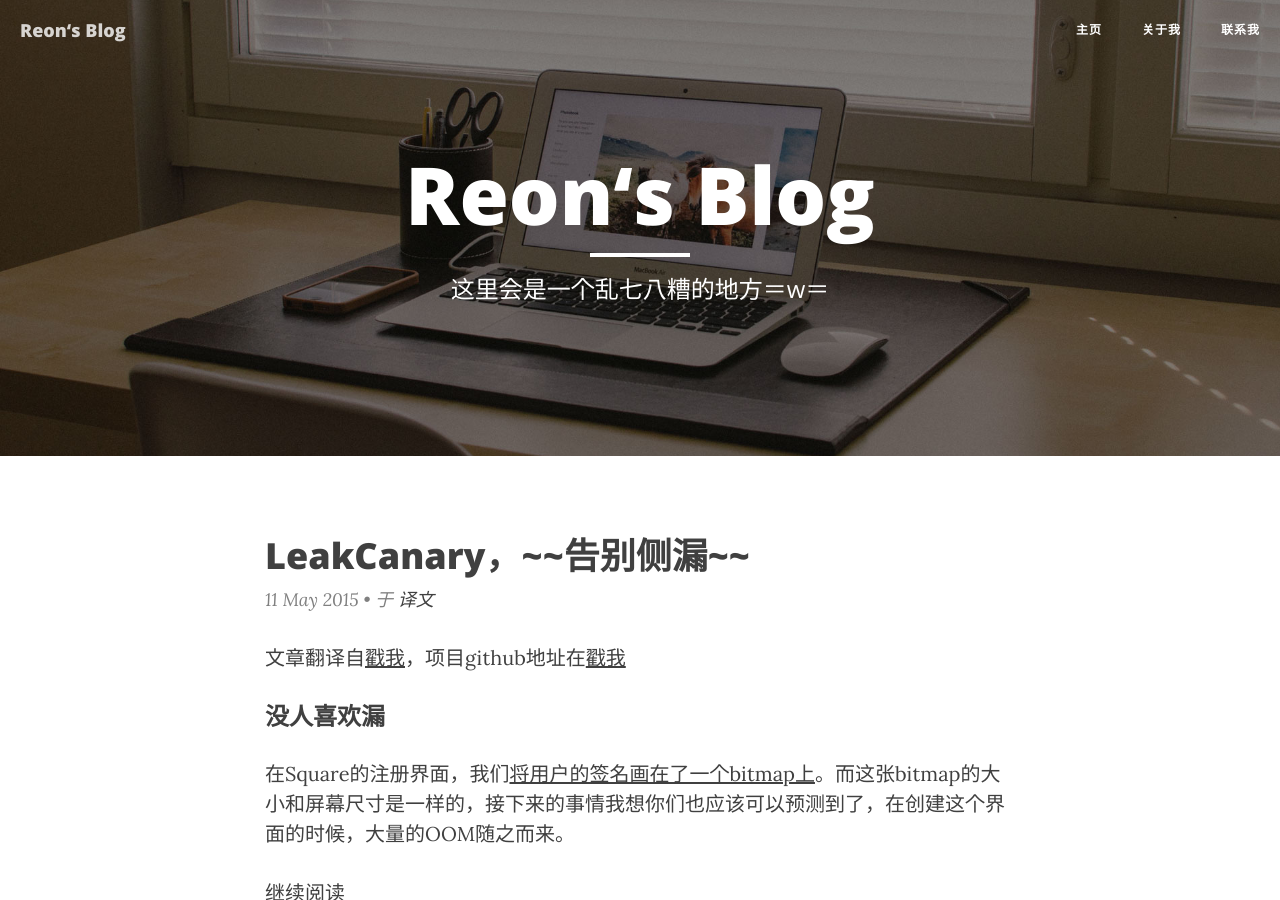
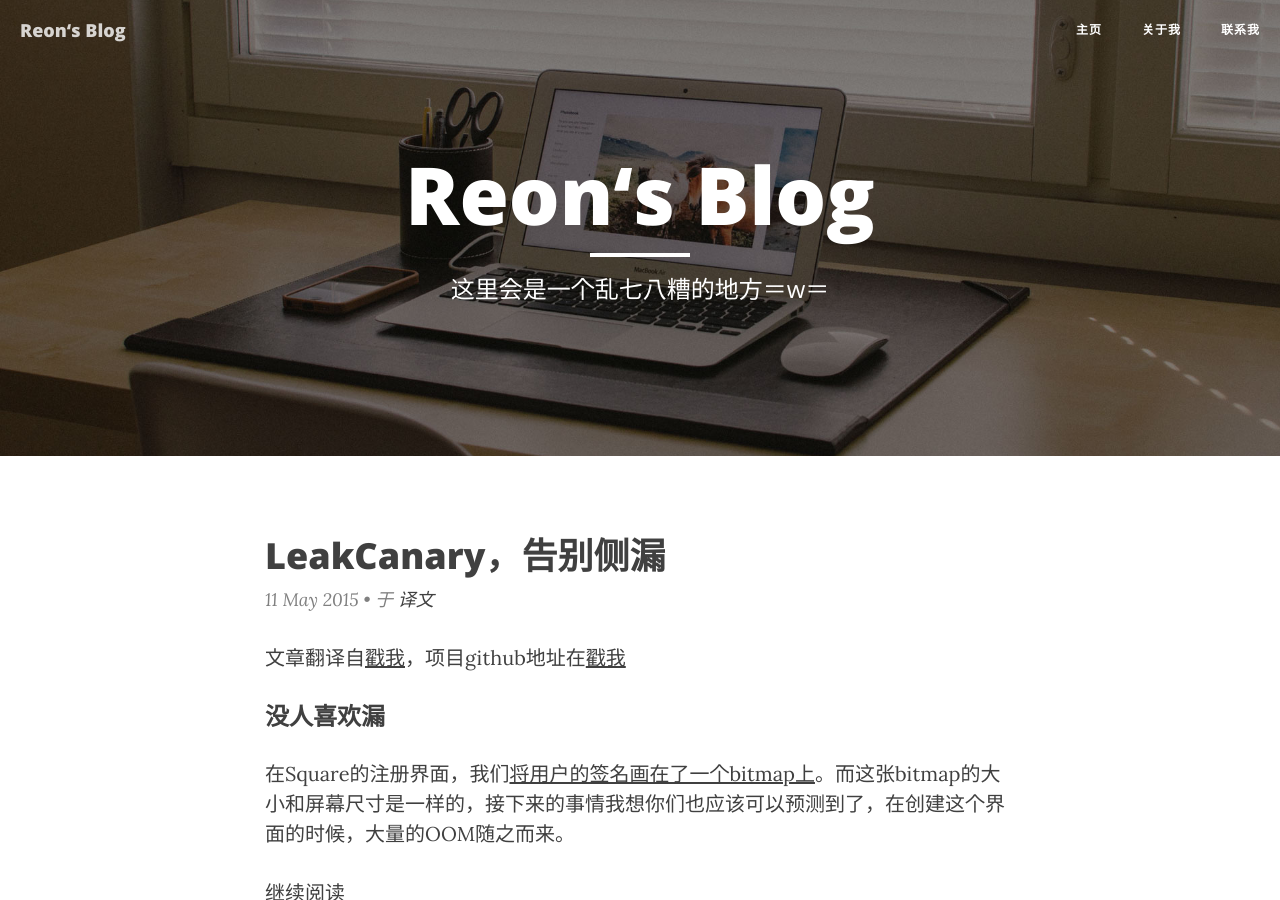
Before and after one commit to reondz/reondz.github.io, a Jekyll site: the page built from index.html, in a window 1280 px wide and 900 px high. Built offline with Jekyll 4.4.1, drawn with Linux system fonts in a browser that asks for light colours; nearby versions of some CDN libraries; the list of posts is cut into pages by our own code.

Commit message:
标题不支持中横线。。。

```diff
--- a/_posts/2015-05-11-LeakCanary,告别侧漏.markdown
+++ b/_posts/2015-05-11-LeakCanary,告别侧漏.markdown
@@ -1,6 +1,6 @@
 ---
 layout: post
-title: LeakCanary，~~告别侧漏~~
+title: LeakCanary，告别侧漏
 subtitle:
 category: 译文
 date: 2015-05-11 14:05:00
```
